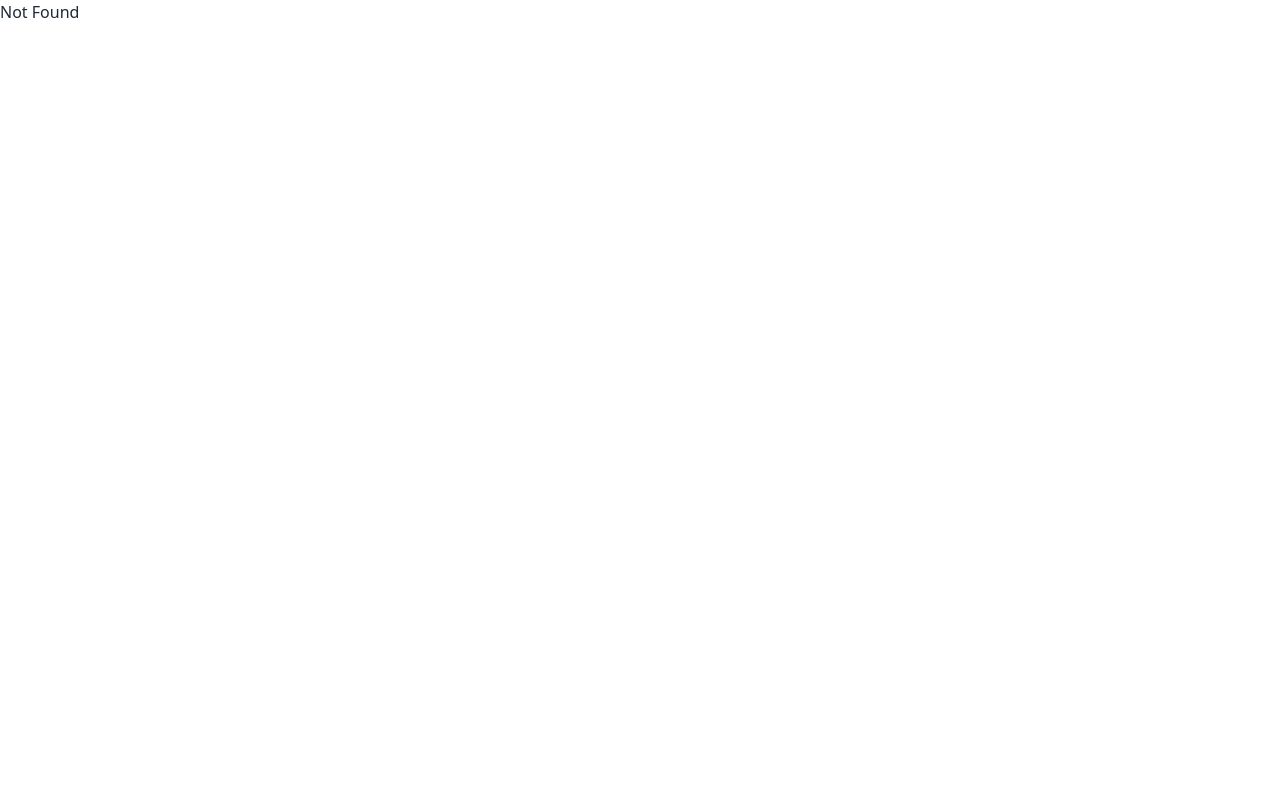
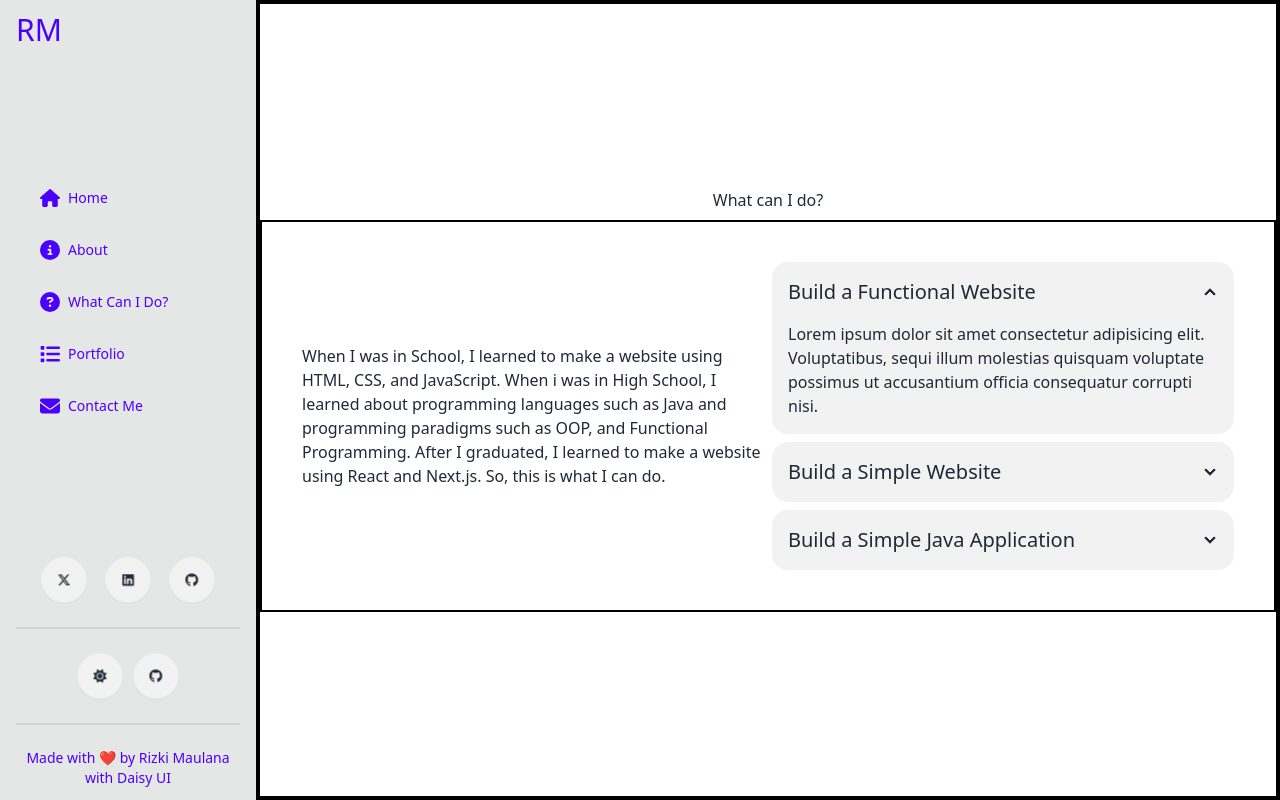
Before and after one commit to RizkiMaula/rizkima-portfolio, a React (Vite) app: page /what-can-i-do in a window 1280 px wide. Built offline with nearby package versions, Linux system fonts and the light colour scheme.

Commit message:
light dark mode

```diff
--- a/src/components/elements/AboutMe.jsx
+++ b/src/components/elements/AboutMe.jsx
@@ -8,7 +8,7 @@ const AboutMe = () => {
     <div className="min-h-screen hero bg-base-200">
       <div className="flex-col gap-10 hero-content lg:flex-row">
         {/* img */}
-        <div className="flex flex-col w-[50%] gap-4 p-4 text-center border-2 border-blue-200">
+        <div className="flex flex-col w-[50%] gap-4 p-4 text-center">
           <img
             src="https://images.unsplash.com/photo-1725126210190-497eb2cfb6cd?q=80&w=1374&auto=format&fit=crop&ixlib=rb-4.0.3&ixid=M3wxMjA3fDB8MHxwaG90by1wYWdlfHx8fGVufDB8fHx8fA%3D%3D"
             className="object-cover w-full rounded shadow-2xl h-[289px]"
@@ -20,19 +20,19 @@ const AboutMe = () => {
           </h1>
           <Link
             to={'#'}
-            className="underline btn hover:bg-primary hover:text-white"
+            className="btn hover:bg-primary hover:text-white"
           >
             Download CV <FontAwesomeIcon icon={faDownload} />
           </Link>
         </div>
         {/* content */}
-        <div className="flex flex-col border-2 border-cyan-200 w-[95%]">
+        <div className="flex flex-col w-[95%]">
           {/* information */}
-          <div className="grid grid-cols-1 gap-4 p-4 border-2 md:grid-cols-2 border-ternary">
+          <div className="grid grid-cols-1 gap-4 p-4 md:grid-cols-2">
             <Link
               target="_blank"
               to={'https://wa.me/6281807963356'}
-              className=" link link-primary"
+              className="text-primary hover:font-bold"
             >
               <FontAwesomeIcon icon={faWhatsapp} /> +62 818-0796-3356
             </Link>
@@ -48,15 +48,15 @@ const AboutMe = () => {
           </div>
           <div className="divider divider-neutral"></div>
           {/* introduction */}
-          <div className="grid grid-cols-1 gap-5 p-1 border-1 border-ternary md:grid-cols-2">
-            <div className="flex flex-col gap-2 p-3 border-2 border-black">
+          <div className="grid grid-cols-1 gap-5 p-1 md:grid-cols-2">
+            <div className="flex flex-col gap-2 p-3">
               <h1 className="font-bold text-primary">Introduction</h1>
               <p>
                 Lorem ipsum dolor sit amet consectetur adipisicing elit. Sequi eaque perspiciatis debitis doloremque ipsum deleniti aut tempora. Ut dignissimos doloremque voluptas nisi natus a consectetur. Dignissimos optio eaque dolores
                 quae ad.
               </p>
             </div>
-            <div className="flex flex-col gap-2 p-3 border-2 border-black">
+            <div className="flex flex-col gap-2 p-3 ">
               <h1 className="font-bold text-primary">5+ Projects Completed</h1>
               <p>
                 Lorem ipsum dolor sit amet consectetur adipisicing elit. Ad nihil, vel dolor vitae iste, id cum commodi laudantium earum provident soluta architecto, voluptas natus velit ut beatae qui! Incidunt sapiente exercitationem
--- /dev/null
+++ b/src/components/elements/DoContent.jsx
@@ -0,0 +1,50 @@
+const DoContent = () => {
+  return (
+    <div className="flex flex-col items-center justify-center gap-2 border-4 border-black">
+      <h1>What can I do?</h1>
+      <div className="grid w-full grid-cols-1 gap-2 p-10 mx-auto border-2 border-black md:grid-cols-2 place-items-center">
+        <div className="w-full">
+          <p>
+            When I was in School, I learned to make a website using HTML, CSS, and JavaScript. When i was in High School, I learned about programming languages such as Java and programming paradigms such as OOP, and Functional Programming.
+            After I graduated, I learned to make a website using React and Next.js. So, this is what I can do.
+          </p>
+        </div>
+        <div className="flex flex-col w-full gap-2">
+          <div className="collapse collapse-arrow bg-base-200">
+            <input
+              type="radio"
+              name="my-accordion-2"
+              defaultChecked
+            />
+            <div className="text-xl font-medium collapse-title">Build a Functional Website</div>
+            <div className="collapse-content">
+              <p>Lorem ipsum dolor sit amet consectetur adipisicing elit. Voluptatibus, sequi illum molestias quisquam voluptate possimus ut accusantium officia consequatur corrupti nisi.</p>
+            </div>
+          </div>
+          <div className="collapse collapse-arrow bg-base-200">
+            <input
+              type="radio"
+              name="my-accordion-2"
+            />
+            <div className="text-xl font-medium collapse-title">Build a Simple Website</div>
+            <div className="collapse-content">
+              <p>Lorem ipsum dolor, sit amet consectetur adipisicing elit. Sed ex, eveniet, obcaecati reprehenderit, similique repudiandae in vitae perspiciatis odio cumque ad?</p>
+            </div>
+          </div>
+          <div className="collapse collapse-arrow bg-base-200">
+            <input
+              type="radio"
+              name="my-accordion-2"
+            />
+            <div className="text-xl font-medium collapse-title">Build a Simple Java Application</div>
+            <div className="collapse-content">
+              <p>Lorem ipsum dolor, sit amet consectetur adipisicing elit. Sed ex, eveniet, obcaecati reprehenderit, similique repudiandae in vitae perspiciatis odio cumque ad?</p>
+            </div>
+          </div>
+        </div>
+      </div>
+    </div>
+  );
+};
+
+export default DoContent;
--- a/src/components/elements/Education.jsx
+++ b/src/components/elements/Education.jsx
@@ -1,7 +1,37 @@
 const Education = () => {
   return (
-    <div className="min-h-screen border-2 border-primary">
-      <h1>Education</h1>
+    <div className="grid grid-cols-1 p-3 md:grid-cols-2">
+      <div className="flex flex-col items-center justify-center gap-4">
+        <h1 className="text-2xl font-bold text-primary">Portfolio</h1>
+        <div className="grid grid-cols-2 gap-3">
+          <div className="border-2 border-black w-[15rem] h-[15rem] bg-slate-300"></div>
+          <div className="border-2 border-black w-[15rem] h-[15rem] bg-slate-300"></div>
+          <div className="border-2 border-black w-[15rem] h-[15rem] bg-slate-300"></div>
+          <div className="border-2 border-black w-[15rem] h-[15rem] bg-slate-300"></div>
+        </div>
+        <button className="btn btn-secondary">Show More</button>
+      </div>
+      <div className="flex flex-col items-center gap-4">
+        <h1 className="text-2xl font-bold text-primary">Education</h1>
+        {/* list */}
+        <div className="flex flex-col gap-2 text-justify">
+          <h1>High School</h1>
+          <span className="flex justify-between ">
+            <p>Universitas Indraprasta PGRI</p>
+            <p>2018 - 2024</p>
+          </span>
+          <p>Lorem ipsum dolor sit amet consectetur adipisicing elit. Quis dolores consequuntur ullam laborum perferendis! Eos omnis nulla iste saepe qui adipisci at?</p>
+        </div>
+        <div className="divider"></div>
+        <div className="flex flex-col gap-2 text-justify">
+          <h1>High School</h1>
+          <span className="flex justify-between ">
+            <p>Universitas Indraprasta PGRI</p>
+            <p>2018 - 2024</p>
+          </span>
+          <p>Lorem ipsum dolor sit amet consectetur adipisicing elit. Quis dolores consequuntur ullam laborum perferendis! Eos omnis nulla iste saepe qui adipisci at?</p>
+        </div>
+      </div>
     </div>
   );
 };
--- a/src/components/elements/MdSidebar.jsx
+++ b/src/components/elements/MdSidebar.jsx
@@ -1,13 +1,19 @@
 import { faGithub, faLinkedin, faXTwitter } from '@fortawesome/free-brands-svg-icons';
-import { faEnvelope, faHome, faInfoCircle, faList, faQuestionCircle } from '@fortawesome/free-solid-svg-icons';
+import { faEnvelope, faHome, faInfoCircle, faList, faMoon, faQuestionCircle, faSun } from '@fortawesome/free-solid-svg-icons';
 import { FontAwesomeIcon } from '@fortawesome/react-fontawesome';
 import { Link } from 'react-router';
+import useTheme from '../../hooks/useTheme';
 
 // eslint-disable-next-line react/prop-types
 const MdSidebar = ({ paddingY = 'py-3' }) => {
+  const [theme, setTheme] = useTheme();
+
+  const toggleTheme = () => {
+    setTheme(theme === 'light' ? 'dark' : 'light');
+  };
+
   return (
-    // <div className="sticky top-0 h-screen px-4 py-3 text-white bg-gray-800">
-    <div className={`flex-col justify-between hidden min-h-screen px-4 ${paddingY} md:flex text-primary`}>
+    <div className={`flex-col justify-between hidden min-h-screen px-4 ${paddingY} md:flex text-primary bg-base-300`}>
       <h1 className="text-3xl text-bold ">RM</h1>
 
       <ul className="w-full menu rounded-box ">
@@ -30,22 +36,22 @@ const MdSidebar = ({ paddingY = 'py-3' }) => {
           </Link>
         </li>
         <li className="py-2 text-left">
-          <a>
+          <Link to={'/what-can-i-do'}>
             <FontAwesomeIcon
               className="w-5 h-5"
               icon={faQuestionCircle}
             />
             What Can I Do?
-          </a>
+          </Link>
         </li>
         <li className="py-2 text-left">
-          <a>
+          <Link to={'/portfolio'}>
             <FontAwesomeIcon
               className="w-5 h-5"
               icon={faList}
             />
             Portfolio
-          </a>
+          </Link>
         </li>
         <li className="py-2 text-left">
           <Link to={'/contact'}>
@@ -58,7 +64,7 @@ const MdSidebar = ({ paddingY = 'py-3' }) => {
         </li>
       </ul>
       <div>
-        <div className="flex flex-col justify-center w-5 gap-4">
+        <div className="flex justify-center w-full gap-4">
           <div
             className="tooltip"
             data-tip="X"
@@ -98,6 +104,21 @@ const MdSidebar = ({ paddingY = 'py-3' }) => {
           </div>
         </div>
         <div className="divider"></div>
+        <div className="flex justify-center gap-2">
+          <button
+            onClick={() => toggleTheme()}
+            className="btn btn-circle"
+          >
+            {theme === 'light' ? <FontAwesomeIcon icon={faMoon} /> : <FontAwesomeIcon icon={faSun} />}
+          </button>
+          <button
+            onClick={() => window.open('https://github.com/rizkimaula', '_blank')}
+            className="btn btn-circle"
+          >
+            <FontAwesomeIcon icon={faGithub} />
+          </button>
+        </div>
+        <div className="divider"></div>
         <p className="text-sm text-center">
           Made with ❤️ by{' '}
           <Link
@@ -117,7 +138,6 @@ const MdSidebar = ({ paddingY = 'py-3' }) => {
           </Link>
         </p>
       </div>
-      {/* </div> */}
     </div>
   );
 };
--- a/src/components/elements/NonscrollLayout.jsx
+++ b/src/components/elements/NonscrollLayout.jsx
@@ -3,7 +3,10 @@ import MdSidebar from './MdSidebar';
 
 // eslint-disable-next-line react/prop-types
 const NonsrollableLayout = ({ sidebar = <MdSidebar />, content }) => {
-  const [theme] = useTheme();
+  const [theme, setTheme] = useTheme();
+
+  console.log(`dari layout: ${theme}`);
+
   return (
     <div
       data-theme={theme}
--- /dev/null
+++ b/src/components/elements/PortfolioContent.jsx
@@ -0,0 +1,41 @@
+import Card from '../fragments/Card';
+
+const PortfolioContent = () => {
+  return (
+    <div className="flex flex-col items-center justify-center min-h-screen border-2 border-black ">
+      <h1>Portfolio</h1>
+      <div className="grid grid-cols-1 col-end-1 gap-[1rem] border-2 border-black md:grid-cols-4 p-4 ">
+        <Card
+          directLink="https://github.com/rizkimaula"
+          img="https://robocuts.com/wp-content/uploads/2012/01/blog-im-1100x500.jpg"
+        />
+        <Card
+          directLink="https://github.com/rizkimaula"
+          img="https://robocuts.com/wp-content/uploads/2012/01/blog-im-1100x500.jpg"
+        />
+        <Card
+          directLink="https://github.com/rizkimaula"
+          img="https://robocuts.com/wp-content/uploads/2012/01/blog-im-1100x500.jpg"
+        />
+        <Card
+          directLink="https://github.com/rizkimaula"
+          img="https://robocuts.com/wp-content/uploads/2012/01/blog-im-1100x500.jpg"
+        />
+        <Card
+          directLink="https://github.com/rizkimaula"
+          img="https://robocuts.com/wp-content/uploads/2012/01/blog-im-1100x500.jpg"
+        />
+        <Card
+          directLink="https://github.com/rizkimaula"
+          img="https://robocuts.com/wp-content/uploads/2012/01/blog-im-1100x500.jpg"
+        />
+        <Card
+          directLink="https://github.com/rizkimaula"
+          img="https://robocuts.com/wp-content/uploads/2012/01/blog-im-1100x500.jpg"
+        />
+      </div>
+    </div>
+  );
+};
+
+export default PortfolioContent;
--- a/src/components/elements/ScrollableLayout.jsx
+++ b/src/components/elements/ScrollableLayout.jsx
@@ -1,14 +1,9 @@
-import useTheme from '../../hooks/useTheme';
 import MdSidebar from './MdSidebar';
 
 // eslint-disable-next-line react/prop-types
 const ScrollableLayout = ({ sidebar = <MdSidebar />, content }) => {
-  const [theme] = useTheme();
   return (
-    <div
-      data-theme={theme}
-      className="grid grid-cols-[20%_80%] min-h-screen"
-    >
+    <div className="grid grid-cols-[20%_80%] min-h-screen">
       {/* Sidebar */}
       <div className="sticky top-0 h-screen text-white ">{sidebar}</div>
 
--- /dev/null
+++ b/src/components/fragments/Card.jsx
@@ -0,0 +1,30 @@
+import { Link } from 'react-router';
+
+// eslint-disable-next-line react/prop-types
+const Card = ({ img = 'https://img.daisyui.com/images/stock/photo-1606107557195-0e29a4b5b4aa.webp', title = 'Shoes!', description = 'If a dog chews shoes whose shoes does he choose?', directLink = '/hello' }) => {
+  return (
+    <div className="shadow-xl card bg-base-100 w-64 ">
+      <figure>
+        <img
+          src={img}
+          alt="Shoes"
+        />
+      </figure>
+      <div className="card-body">
+        <h2 className="card-title">{title}</h2>
+        <p>{description}</p>
+        <div className="justify-end card-actions">
+          <Link
+            to={directLink}
+            target="_blank"
+            className="btn btn-primary"
+          >
+            Visit Page
+          </Link>
+        </div>
+      </div>
+    </div>
+  );
+};
+
+export default Card;
--- a/src/main.jsx
+++ b/src/main.jsx
@@ -6,6 +6,8 @@ import Testing from './pages/Testing';
 import Home from './pages/Home';
 import Contact from './pages/Contact';
 import About from './pages/About';
+import Portfolio from './pages/Portfolio';
+import Do from './pages/Do';
 
 const root = document.getElementById('root');
 
@@ -25,8 +27,16 @@ ReactDOM.createRoot(root).render(
         element={<Testing />}
       />
       <Route
+        path="/portfolio"
+        element={<Portfolio />}
+      />
+      <Route
         path="/about"
         element={<About />}
+      />
+      <Route
+        path="/what-can-i-do"
+        element={<Do />}
       />
       <Route
         path="/contact"
--- a/src/pages/About.jsx
+++ b/src/pages/About.jsx
@@ -1,18 +1,15 @@
 import AboutMe from '../components/elements/AboutMe';
 import Education from '../components/elements/Education';
-import Hero from '../components/elements/Hero';
 import ScrollableLayout from '../components/elements/ScrollableLayout';
 
 const About = () => {
   return (
     <ScrollableLayout
       content={
-        <div>
+        <>
           <AboutMe />
           <Education />
-          <Hero />
-          <Hero />
-        </div>
+        </>
       }
     />
   );
--- /dev/null
+++ b/src/pages/Do.jsx
@@ -0,0 +1,8 @@
+import DoContent from '../components/elements/DoContent';
+import NonsrollableLayout from '../components/elements/NonscrollLayout';
+
+const Do = () => {
+  return <NonsrollableLayout content={<DoContent />} />;
+};
+
+export default Do;
--- /dev/null
+++ b/src/pages/Portfolio.jsx
@@ -0,0 +1,17 @@
+import ScrollableLayout from '../components/elements/ScrollableLayout';
+import PortfolioContent from '../components/elements/PortfolioContent';
+const Portfolio = () => {
+  return (
+    <div>
+      <ScrollableLayout
+        content={
+          <>
+            <PortfolioContent />
+          </>
+        }
+      />
+    </div>
+  );
+};
+
+export default Portfolio;
```
